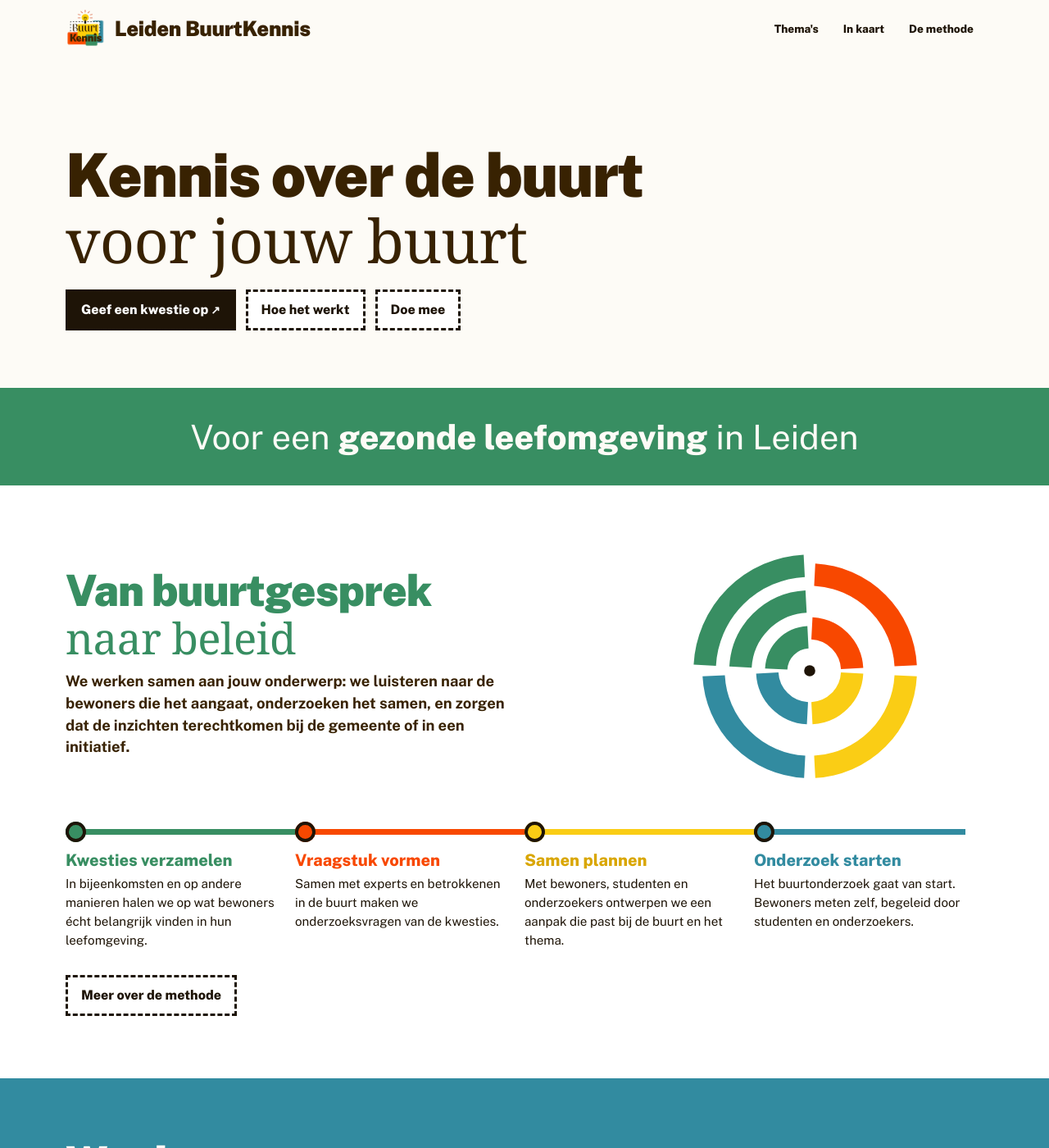
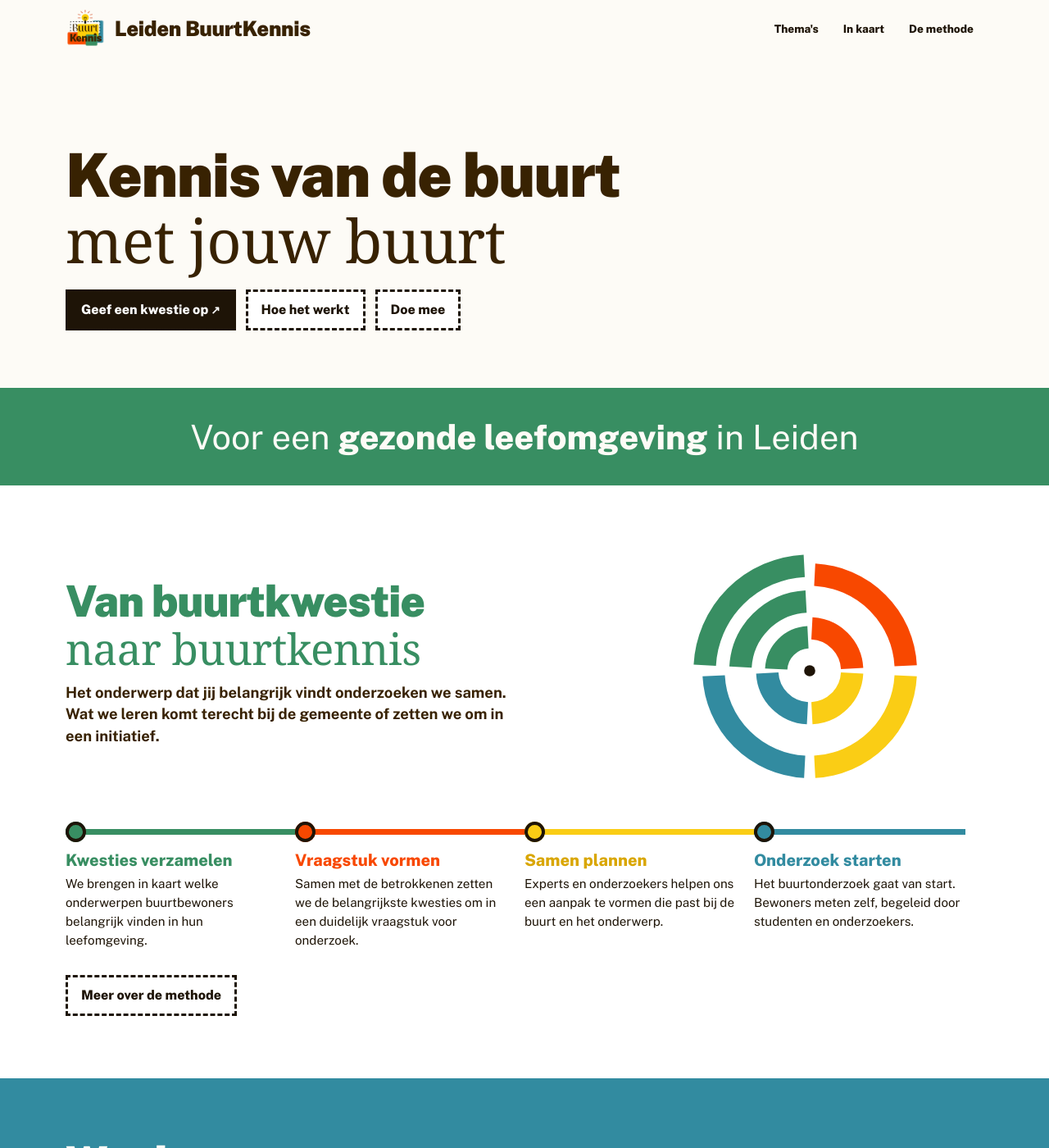
Before and after one commit to CitizenScienceLab/buurtkennis, a Jekyll site: the page built from index.html, in a window 1280 px wide and 1400 px high. Shown: the whole window at 82% size. Built offline with Jekyll 4.4.1, drawn with Linux system fonts in a browser that asks for light colours; some web fonts are replaced.

Commit message:
Update _data/home.yml (via Pages CMS)

```diff
--- a/_data/home.yml
+++ b/_data/home.yml
@@ -1,46 +1,75 @@
-# Teksten van de homepagina. Ook te bewerken in het beheerscherm (app.pagescms.org, Homepagina).
-kop: "Kennis over de buurt"
-kop_onder: "voor jouw buurt"
-band: "Voor een **gezonde leefomgeving** in Leiden"
-
-kwestiekaart: "https://edu.nl/tqj9n"
-contact_mail: "csl@leidenuniv.nl"
-
-# Oproep die op elke pagina terugkomt, met de knop naar de kwestiekaart
-cta_kop: "Hoe maken we van jóuw buurt"
-cta_kop_onder: "een gezonde leefomgeving?"
-cta_tekst: "Onderzoek het! Geef op wat er bij jou in de buurt speelt, dan zoeken we samen uit hoe het zit."
-kwestie_knop: "Geef een kwestie op"
-
-beleid_kop: "Van buurtgesprek"
-beleid_kop_onder: "naar beleid"
-beleid_tekst: "We werken samen aan jouw onderwerp: we luisteren naar de bewoners die het aangaat, onderzoeken het samen, en zorgen dat de inzichten terechtkomen bij de gemeente of in een initiatief."
+kop: Kennis van de buurt
+kop_onder: met jouw buurt
+band: Voor een **gezonde leefomgeving** in Leiden
+kwestiekaart: https://edu.nl/tqj9n
+contact_mail: csl@leidenuniv.nl
+cta_kop: Hoe maken we van jóuw buurt
+cta_kop_onder: een gezonde leefomgeving?
+cta_tekst: Onderzoek het! Geef op wat er bij jou in de buurt speelt, dan zoeken
+  we samen uit hoe het zit.
+kwestie_knop: Geef een kwestie op
 stappen:
-  - { fase: B, kop: "Kwesties verzamelen", tekst: "In bijeenkomsten en op andere manieren halen we op wat bewoners écht belangrijk vinden in hun leefomgeving." }
-  - { fase: C, kop: "Vraagstuk vormen", tekst: "Samen met experts en betrokkenen in de buurt maken we onderzoeksvragen van de kwesties." }
-  - { fase: D, kop: "Samen plannen", tekst: "Met bewoners, studenten en onderzoekers ontwerpen we een aanpak die past bij de buurt en het thema." }
-  - { fase: E, kop: "Onderzoek starten", tekst: "Het buurtonderzoek gaat van start. Bewoners meten zelf, begeleid door studenten en onderzoekers." }
-
-themas_kop: "Wat kunnen we samen"
-themas_kop_onder: "onderzoeken?"
-themas_tekst: "Bewoners bepalen welke kwesties het meest urgent zijn. Dit zijn de thema's die tot nu toe leven in de Leidse wijken."
-themas_uitgelicht: [luchtkwaliteit, biodiversiteit, verkeersveiligheid, hittestress, lichtvervuiling, schoon-water]
-
-kaart_kop: "Waar loopt"
-kaart_kop_onder: "BuurtKennis nu?"
-kaart_tekst: "Op de kaart zie je in welke buurten we werken, welke trajecten daar lopen en hoe ver ze zijn."
-
-doe_mee_tekst: "Onderzoek het! Er zijn veel manieren om mee te doen, van een uurtje meedenken tot zelf onderzoek doen in je eigen straat. Iedereen is welkom."
+  - fase: B
+    kop: Kwesties verzamelen
+    tekst: We brengen in kaart welke onderwerpen buurtbewoners belangrijk vinden in
+      hun leefomgeving.
+  - fase: C
+    kop: Vraagstuk vormen
+    tekst: Samen met de betrokkenen zetten we de belangrijkste kwesties om in een
+      duidelijk vraagstuk voor onderzoek.
+  - fase: D
+    kop: Samen plannen
+    tekst: Experts en onderzoekers helpen ons een aanpak te vormen die past bij de
+      buurt en het onderwerp.
+  - fase: E
+    kop: Onderzoek starten
+    tekst: Het buurtonderzoek gaat van start. Bewoners meten zelf, begeleid door
+      studenten en onderzoekers.
+beleid_kop: Van buurtkwestie
+beleid_kop_onder: naar buurtkennis
+beleid_tekst: Het onderwerp dat jij belangrijk vindt onderzoeken we samen. Wat
+  we leren komt terecht bij de gemeente of zetten we om in een initiatief.
+themas_kop: Wat kunnen we samen
+themas_kop_onder: onderzoeken?
+themas_tekst: Bewoners bepalen welke kwesties het meest urgent zijn. Dit zijn de
+  thema's die tot nu toe leven in de Leidse wijken.
+themas_uitgelicht:
+  - luchtkwaliteit
+  - biodiversiteit
+  - verkeersveiligheid
+  - hittestress
+  - lichtvervuiling
+  - schoon-water
+kaart_kop: Waar loopt
+kaart_kop_onder: BuurtKennis nu?
+kaart_tekst: Op de kaart zie je in welke buurten we werken, welke trajecten daar
+  lopen en hoe ver ze zijn.
+doe_mee_tekst: Onderzoek het! Er zijn veel manieren om mee te doen, van een
+  uurtje meedenken tot zelf onderzoek doen in je eigen straat. Iedereen is
+  welkom.
 rollen:
-  - { kop: "Buurtbewoner", tekst: "Deel wat jij belangrijk vindt in je wijk. Kom naar een bijeenkomst, vul de kwestiekaart in of doe mee aan een meting." }
-  - { kop: "Lokale partner", tekst: "Buurthuis, wijkvereniging of initiatief in Leiden? We werken graag samen om de kwesties in jullie buurt in kaart te brengen." }
-  - { kop: "Student", tekst: "Werk mee aan echte wijkprojecten via Leren met de Stad. Van mbo tot universiteit, van sociaal werk tot wetenschap." }
-
-partners_tekst: "Leiden BuurtKennis is een project van het Citizen Science Lab van de Universiteit Leiden, samen met partners door de hele stad."
+  - kop: Buurtbewoner
+    tekst: Deel wat jij belangrijk vindt in je wijk. Kom naar een bijeenkomst, vul
+      de kwestiekaart in of doe mee aan een meting.
+  - kop: Lokale partner
+    tekst: Buurthuis, wijkvereniging of initiatief in Leiden? We werken graag samen
+      om de kwesties in jullie buurt in kaart te brengen.
+  - kop: Student
+    tekst: Werk mee aan echte wijkprojecten via Leren met de Stad. Van mbo tot
+      universiteit, van sociaal werk tot wetenschap.
+partners_tekst: Leiden BuurtKennis is een project van het Citizen Science Lab
+  van de Universiteit Leiden, samen met partners door de hele stad.
 partners:
-  - { wie: "Gemeente Leiden", wat: "beleid en stedelijke innovatie" }
-  - { wie: "Universiteit Leiden, Hogeschool Leiden, MBO Rijnland, Leren met de Stad", wat: "(student)onderzoek en wijkprojecten" }
-  - { wie: "Ideewinkel", wat: "netwerk om samenwerkingen te vinden" }
-  - { wie: "Incluzio en Buzz", wat: "wijkgerichte samenwerking en uitvoering" }
-  - { wie: "Energiek Leiden, Duurzaam Leiden, Netwerk Leiden Sneller Duurzaam", wat: "samenwerking met bewoners per thema" }
-contact_tekst: "Een kwestie of onderzoek aanmelden kan via de online kwestiekaart. Voor andere vragen mail je naar Jordy Janssen via csl@leidenuniv.nl."
+  - wie: Gemeente Leiden
+    wat: beleid en stedelijke innovatie
+  - wie: Universiteit Leiden, Hogeschool Leiden, MBO Rijnland, Leren met de Stad
+    wat: (student)onderzoek en wijkprojecten
+  - wie: Ideewinkel
+    wat: netwerk om samenwerkingen te vinden
+  - wie: Incluzio en Buzz
+    wat: wijkgerichte samenwerking en uitvoering
+  - wie: Energiek Leiden, Duurzaam Leiden, Netwerk Leiden Sneller Duurzaam
+    wat: samenwerking met bewoners per thema
+contact_tekst: Een kwestie of onderzoek aanmelden kan via de online
+  kwestiekaart. Voor andere vragen mail je naar Jordy Janssen via
+  csl@leidenuniv.nl.
```
